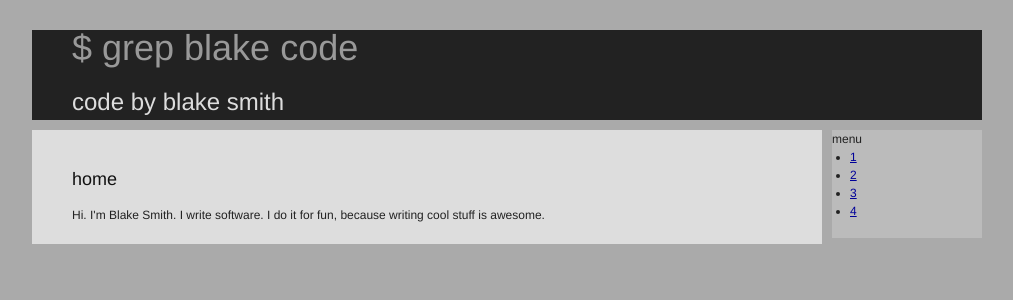
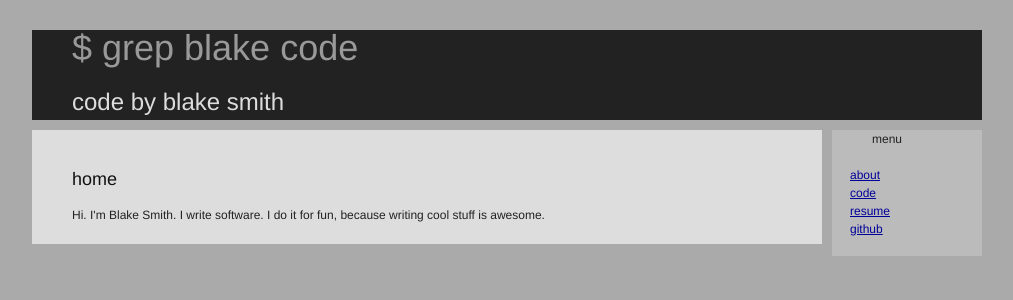
Before and after one commit to blakesmith/blakesmith.github.com, a Jekyll site: the page built from index.html, in a window 1280 px wide. Shown: the top 300 px of the page, without its empty margins (133-1146 px from the left). Built offline with Jekyll 4.4.1, drawn with Linux system fonts in a browser that asks for light colours.

Commit message:
Cleanup menu

```diff
--- a/_layouts/default.html
+++ b/_layouts/default.html
@@ -25,13 +25,13 @@
 				<h3>{{ page.title }}</h3>
 				{{ content }}
 			</div>
-			<div id="menu" class="append-1 span-3 last">
-				menu
+			<div id="menu" class="span-4 last">
+				<span class="prepend-1">menu</p>
 				<ul id="menu_ul">
-					<li><a href="#">1</a></li>
-					<li><a href="#">2</a></li>
-					<li><a href="#">3</a></li>
-					<li><a href="#">4</a></li>
+					<li><a href="#">about</a></li>
+					<li><a href="#">code</a></li>
+					<li><a href="#">resume</a></li>
+					<li><a href="#">github</a></li>
 				</ul>
 			</div>
 		</div>
--- a/stylesheets/default.css
+++ b/stylesheets/default.css
@@ -35,7 +35,12 @@ h2 {
 	top: 0;
 }
 
+#menu ul {
+	list-style-type: none;
+}
 #menu li {
+	background-image: url('images/arrow.gif');
+	background-repeat: no-repeat;
 }
 
 #menu li:hover {
```
Also changed, not shown: images/arrow.gif (added), images/double_arrow.png (added).
